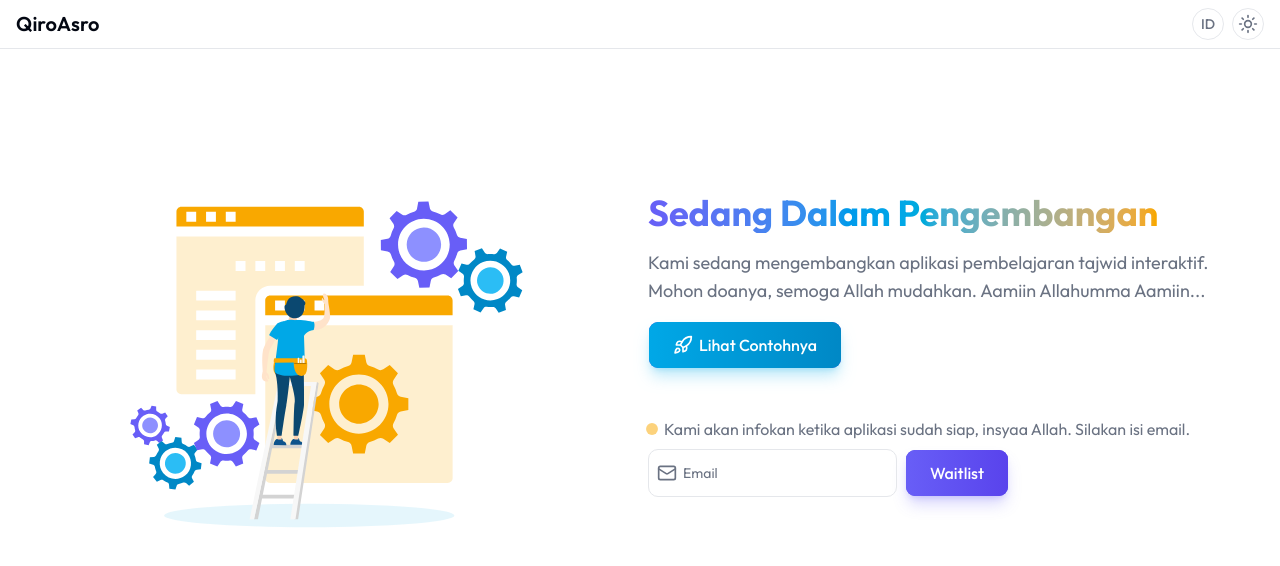
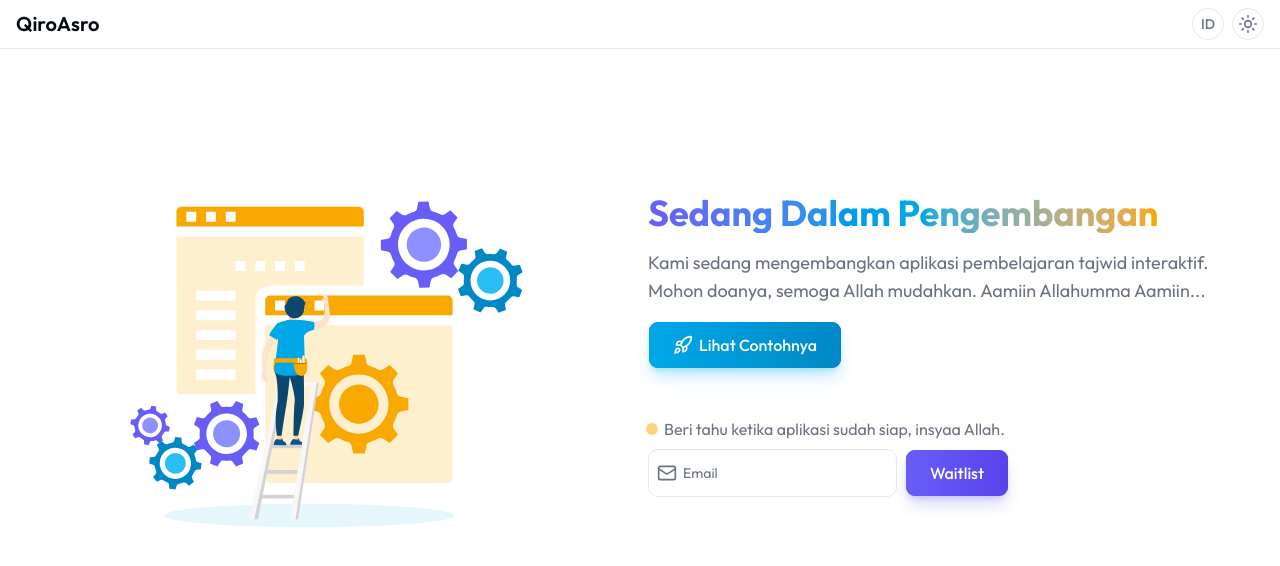
Before and after one commit to hurifajri/qiroasro, a Next.js app: page / in a window 1280 px wide. Shown: the top 566 px of the page. Built offline with nearby package versions, Linux system fonts and the light colour scheme; no server answers.

Commit message:
refactor: locales

```diff
--- a/src/app/(public)/page.tsx
+++ b/src/app/(public)/page.tsx
@@ -230,7 +230,7 @@ export default function HomePage() {
               variants={itemVariants}
             >
               <motion.span
-                className="inline-block size-2 rounded-full bg-accent-amber text-lg"
+                className="inline-block size-2 shrink-0 rounded-full bg-accent-amber text-lg"
                 animate={{
                   scale: [1, 1.5, 1],
                   opacity: [1, 0.5, 1],
--- a/src/i18n/locales/en.json
+++ b/src/i18n/locales/en.json
@@ -57,7 +57,7 @@
       "title": "Under Development",
       "subtitle": "We are currently developing an interactive tajweed learning application. Please pray for us so that Allah makes it easier. Aamiin Allahumma Aamiin...",
       "playground_cta": "Explore Playground",
-      "reminder_title": "We will notify you when the app is ready, insyaa Allah.",
+      "reminder_title": "Notify when the app is ready, insyaa Allah.",
       "reminder_cta": "Waitlist",
       "reminder_submitting": "Submitting...",
       "reminder_success": "Verification email sent! Please check your inbox.",
--- a/src/i18n/locales/id.json
+++ b/src/i18n/locales/id.json
@@ -57,7 +57,7 @@
       "title": "Sedang Dalam Pengembangan",
       "subtitle": "Kami sedang mengembangkan aplikasi pembelajaran tajwid interaktif. Mohon doanya, semoga Allah mudahkan. Aamiin Allahumma Aamiin...",
       "playground_cta": "Lihat Contohnya",
-      "reminder_title": "Kami akan infokan ketika aplikasi sudah siap, insyaa Allah. Silakan isi email.",
+      "reminder_title": "Beri tahu ketika aplikasi sudah siap, insyaa Allah.",
       "reminder_cta": "Waitlist",
       "reminder_submitting": "Mengirim...",
       "reminder_success": "Email verifikasi telah dikirim! Silakan cek inbox Antum/Antunna.",
```
